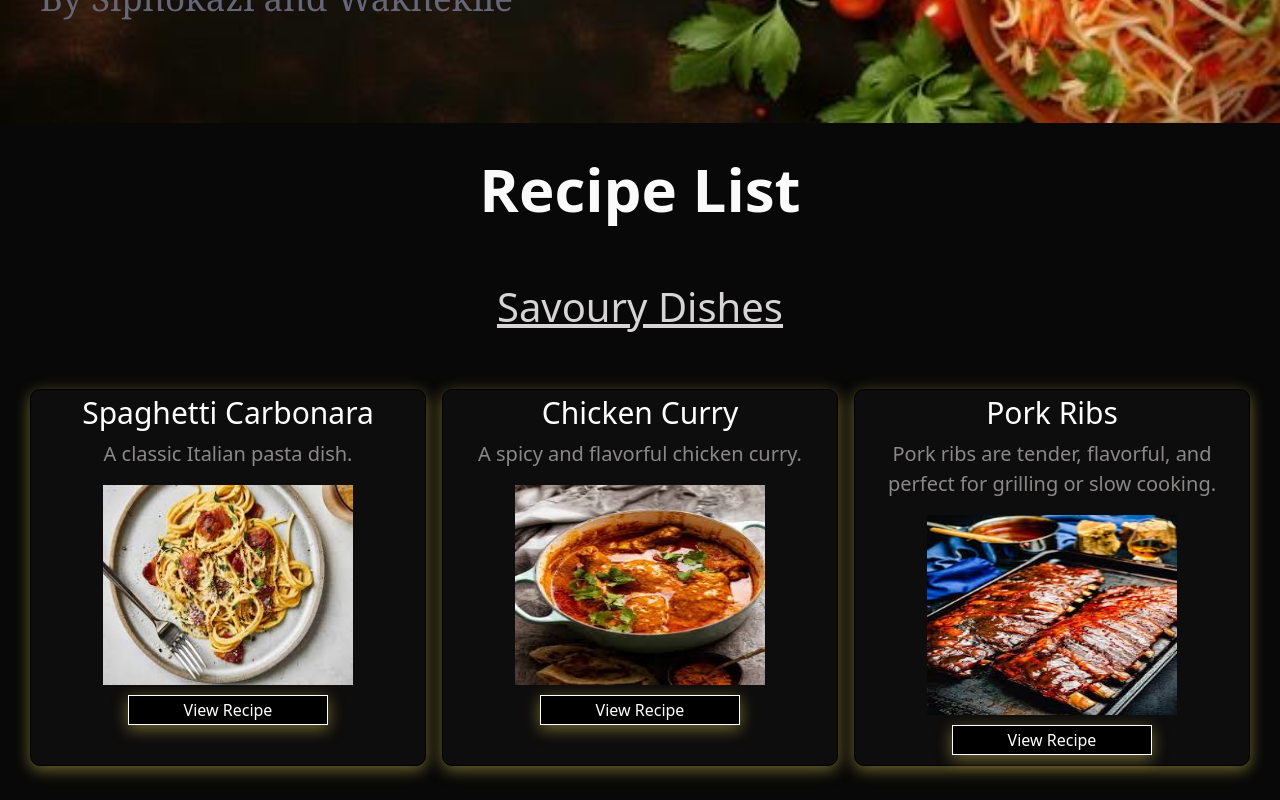
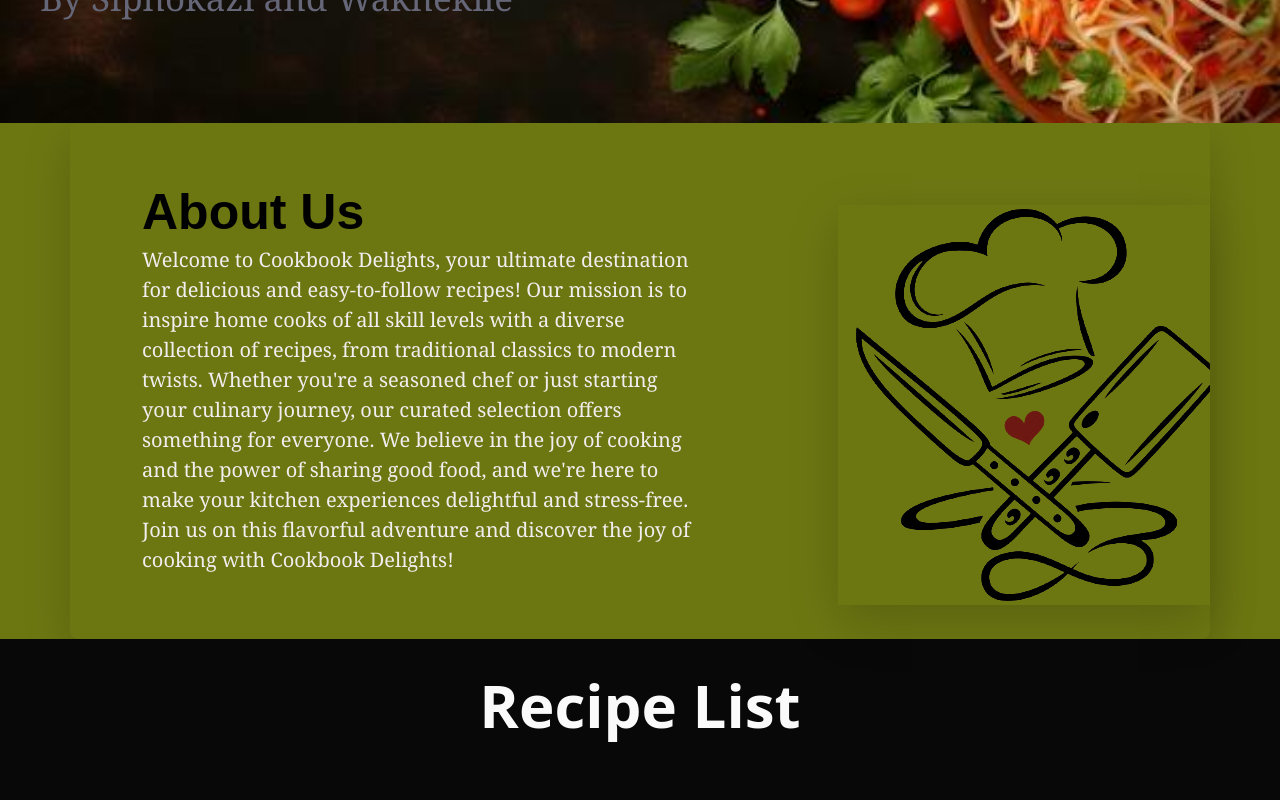
Before and after one commit to naledimuhauli/recipe-book-website, a React (Create React App) app: page / in a window 1280 px wide. Shown: the part 560-1360 px from the top of the page. Built offline with nearby package versions, Linux system fonts and the light colour scheme.

Commit message:
styled the about us section

```diff
--- /dev/null
+++ b/src/About.css
@@ -0,0 +1,20 @@
+.about-us{
+    background-color: rgb(109, 119, 18);
+    margin: 0;
+    width: 100%;
+     color: rgb(252, 250, 250);
+
+  }
+  .about-picture{
+   mix-blend-mode: darken;
+  }
+
+  .about-us h1{
+    font-size: 50px;
+    font-family: Arial ;
+  }
+
+  .about-us p{
+    color: rgb(240, 238, 238);
+    font-family: Georgia, 'Times New Roman', Times, serif;
+  }
--- a/src/AboutUs.js
+++ b/src/AboutUs.js
@@ -1,24 +1,23 @@
 import React from 'react';
 import 'bootstrap/dist/css/bootstrap.min.css';
+import './About.css';
+import about from './images/about-us.png';
 
 const AboutUs = () => {
     return(
-        <div className='about-us'>
-         {/* <div className="container my-5">
-    <div className="row p-4 pb-0 pe-lg-0 pt-lg-5 align-items-center rounded-3 border shadow-lg">
+        <div className= "about-us">
+            <div className="container">
+    <div className="row p-4 pb-0 pe-lg-0 pt-lg-5 align-items-center rounded-3  shadow-lg radius">
       <div className="col-lg-7 p-3 p-lg-5 pt-lg-3">
-        <h1 className="display-4 fw-bold lh-1 text-body-emphasis">Border hero with cropped image and shadows</h1>
-        <p className="lead">Quickly design and customize responsive mobile-first sites with Bootstrap, the world’s most popular front-end open source toolkit, featuring Sass variables and mixins, responsive grid system, extensive prebuilt components, and powerful JavaScript plugins.</p>
-        <div className="d-grid gap-2 d-md-flex justify-content-md-start mb-4 mb-lg-3">
-          <button type="button" className="btn btn-primary btn-lg px-4 me-md-2 fw-bold">Primary</button>
-          <button type="button" className="btn btn-outline-secondary btn-lg px-4">Default</button>
-        </div>
+        <h1 className="display-4 fw-bold lh-1 text-body-emphasis">About Us</h1>
+        <p className="lead">Welcome to Cookbook Delights, your ultimate destination for delicious and easy-to-follow recipes! Our mission is to inspire home cooks of all skill levels with a diverse collection of recipes, from traditional classics to modern twists. Whether you're a seasoned chef or just starting your culinary journey, our curated selection offers something for everyone. We believe in the joy of cooking and the power of sharing good food, and we're here to make your kitchen experiences delightful and stress-free. Join us on this flavorful adventure and discover the joy of cooking with Cookbook Delights!</p>
       </div>
-      <div className="col-lg-4 offset-lg-1 p-0 overflow-hidden shadow-lg">
-          <img className="rounded-lg-3" src="bootstrap-docs.png" alt="" width="720" />
+      <div class="col-lg-4 offset-lg-1 p-0 overflow-hidden shadow-lg">
+          <img class="rounded-lg-3" src={about} alt="" width="400" className='about-picture' />
       </div>
-    </div> */}
-     </div>
+    </div>
+  </div>
+      </div>
     );
 };
 
--- a/src/App.css
+++ b/src/App.css
@@ -88,7 +88,7 @@ body {
   color: rgb(139, 136, 136);
 }
 
-.row {
+.row-recipe {
   border: 1px solid black;
   box-shadow: 0px 4px 15px rgba(214, 196, 79, 0.5);
   text-align: center;
--- a/src/App.js
+++ b/src/App.js
@@ -11,7 +11,7 @@ function App() {
     <div className="App">
       <Navbar />
       <div className='header'>
-     <h1 className='heading1'>Cooking <br/> Book</h1>
+     <h1 className='heading1'>CookBook <br/> Delights</h1>
      <p className='paragraph1'>By Siphokazi and Wakhekile</p>
     </div>
     </div>
--- a/src/recipe-list.js
+++ b/src/recipe-list.js
@@ -54,7 +54,7 @@ const RecipeList = () => {
                 <h1 className='savoury-dishes'>Savoury Dishes</h1>
                 <div className='savoury'>
                     {savouryRecipes.map((recipe, index) => (
-                        <div className='row'>
+                        <div className='row row-recipe'>
                             <div className='col' key={index}>
                                 <h3 className='savoury-h1'>{recipe.title}</h3>
                                 <p className='savoury-p'>{recipe.description}</p>
@@ -69,7 +69,7 @@ const RecipeList = () => {
                 <h1 className='savoury-dishes'>Sweet Dishes</h1>
                 <div className='savoury'>
                     {sweetRecipes.map((recipe, index) => (
-                        <div className='row'>
+                        <div className='row row-recipe'>
                             <div className='col' key={index}>
                                 <h3 className='savoury-h1'>{recipe.title}</h3>
                                 <p className='savoury-p'>{recipe.description}</p>
```
Also changed, not shown: src/images/about-us.png (added).
